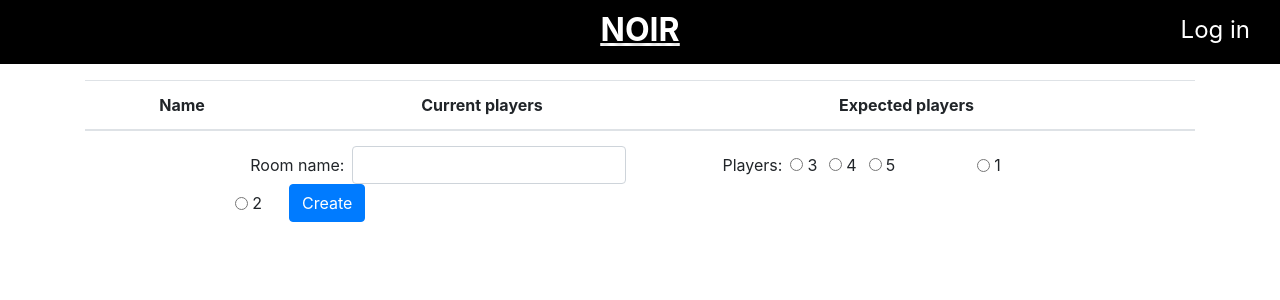
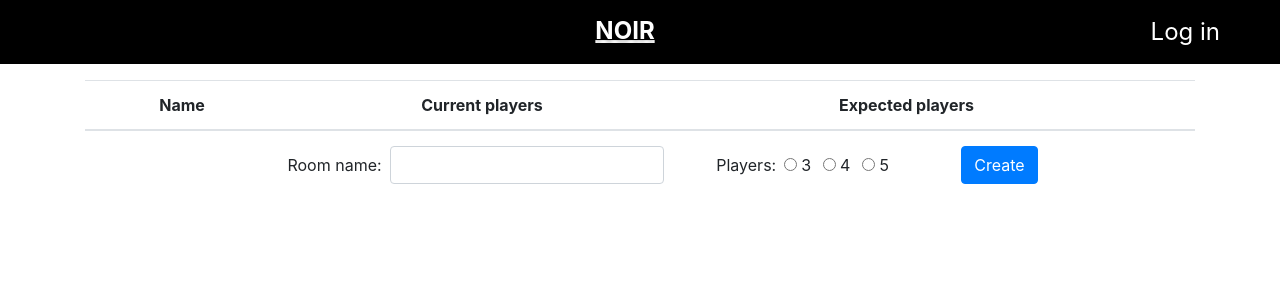
Before and after one commit to EgSergeenko/noir_boardgame, a Django app: page /lobby/ in a window 1280 px wide. Shown: the top 300 px of the page. Run offline with Django 3.2, Linux system fonts and the light colour scheme; lists and menus that the app fills with data are empty; some libraries are stand-ins or nearby versions.

Commit message:
Add README.md, Update requirements.txt, Fix header

```diff
--- a/game/static/css/styles.css
+++ b/game/static/css/styles.css
@@ -13,14 +13,8 @@ main {
     background-color: black;
 }
 
-.header-label {
-    font-size: 24px;
-    color: #f5f5f5;
-    cursor: pointer;
-}
 
 .logo {
-    font-size: 32px;
     color: #f5f5f5;
     text-align: center;
     font-weight: bold;
@@ -190,11 +184,17 @@ main {
     padding: 10px 15px;
     font-size: small;
     font-weight: bold;
-    height: 40vh;
     overflow-y: auto;
     z-index: 10;
     display: flex;
     flex-direction: column-reverse;
+    height: 20vh;
+}
+
+@media (min-width: 2000px) {
+    .action-log {
+        font-size: 20px;
+    }
 }
 
 .white-stripe {
@@ -252,9 +252,49 @@ main {
     vertical-align: middle;
 }
 
+.header-label {
+    font-size: 2.5vh;
+    color: #f5f5f5;
+    cursor: pointer;
+}
+
 .header-link {
     color: white;
+    font-size: 3vh;
 }
+
+button > .header-link {
+    font-size: 2.5vh;
+}
+
+@media (max-width: 600px) {
+    .header-link {
+        font-size: 2vh;
+    }
+
+    button > .header-link {
+        font-size: 1.1vh;
+    }
+
+    .header-label {
+        font-size: 1.1vh;
+    }
+}
+
+@media (max-width: 750px) and (min-width: 601px) {
+    .header-link {
+        font-size: 2vh;
+    }
+
+    button > .header-link {
+        font-size: 1.5vh;
+    }
+
+    .header-label {
+        font-size: 1.5vh;
+    }
+}
+
 
 .header-link:hover {
     color: white;
--- a/game/templates/game/base.html
+++ b/game/templates/game/base.html
@@ -13,8 +13,8 @@
 </head>
 <body>
 <header>
-    <div class="container-fluid header-content">
-        <div class="row d-flex align-items-center">
+    <div class="container-fluid header-content d-flex align-items-center">
+        <div class="w-100 row d-flex align-items-center justify-content-around">
             <div class="col">
                 <div class="float-left header-label">{% if room_name %}
                     <a class='header-link' href="{% url 'lobby' %}">⮨ {{ room_name }}</a>
@@ -30,8 +30,8 @@
             <div class="col">
                 <div class="float-right header-label d-flex">
                     {% if user.is_authenticated %}
-                        {{ user.username }} |
                         <form method="post" action="{% url 'logout' %}">
+                            {{ user.username }} |
                             {% csrf_token %}
                             <button style="background: none; border: none" type="submit">
                                 <a class="header-link">Log out</a>
--- a/game/templates/game/lobby.html
+++ b/game/templates/game/lobby.html
@@ -36,11 +36,11 @@
         <form class="form-inline justify-content-around" method="post">
             {% csrf_token %}
             <div class="row align-items-center">
-                <div class="form-group col-12 col-sm-12 col-md-7 col-lg-7 col-xl-7">
+                <div class="form-group col-8 col-md-7">
                     <label for="inputRoomName">Room name:</label>
                     <input class="ml-2 mr-2 form-control" type="text" id="inputRoomName" name="room_name" required>
                 </div>
-                <div class="form-group d-flex align-items-baseline mt-md-0 mt-lg-0 mt-sm-3 col-12 col-sm-5 col-md-4 col-lg-4 col-xl-4">
+                <div class="form-group d-flex align-items-baseline mt-md-0 mt-sm-3 col-6 col-sm-5 col-md-4">
                     <label class="mr-2">Players:</label>
                     <div class="form-check form-check-inline">
                         <input class="form-check-input" type="radio" name="players_number" id="inlineRadio1"
@@ -58,17 +58,7 @@
                         <label class="form-check-label" for="inlineRadio3">5</label>
                     </div>
                 </div>
-                           <div class="form-check form-check-inline">
-                                <input required class="form-check-input" type="radio" name="players_number" id="inlineRadio4"
-                                     value="1">
-                              <label class="form-check-label" for="inlineRadio4">1</label>
-                          </div>
-                           <div class="form-check form-check-inline">
-                               <input class="form-check-input" type="radio" name="players_number" id="inlineRadio5"
-                                      value="2">
-                               <label class="form-check-label" for="inlineRadio5">2</label>
-                          </div>
-                <div class="col-1 mt-sm-3 mt-0 mt-md-0 mt-lg-0">
+                <div class="col-sm-7 col-md-1 mt-sm-3 mt-0 mt-md-0 mt-lg-0">
                     <button class='btn btn-primary' type="submit">Create</button>
                 </div>
             </div>
--- a/game/views.py
+++ b/game/views.py
@@ -22,6 +22,8 @@ def room(request, room_name):
             return render(request, 'game/gamePage.html', {
                 'room_name': room_name
             })
+    if username in current_room.current_players:
+        return redirect('lobby/')
     if current_room.is_full and username not in current_room.current_players:
         return redirect('lobby/')
     return render(request, 'game/gamePage.html', {
@@ -51,7 +53,6 @@ def lobby(request):
         return redirect(f'/{room_name}')
 
     current_rooms = cache.get_or_set('rooms', {}, None)
-    print(current_rooms)
     return render(request, 'game/lobby.html',
                   context={'current_rooms': current_rooms, 'exists': exists})
 
--- a/requirements.txt
+++ b/requirements.txt
@@ -11,6 +11,7 @@ constantly==15.1.0
 cryptography==3.4.7
 daphne==3.0.2
 Django==3.2
+django-extensions==3.1.2
 hiredis==2.0.0
 hyperlink==21.0.0
 idna==3.1
@@ -28,4 +29,5 @@ Twisted==21.2.0
 twisted-iocpsupport==1.0.1
 txaio==21.2.1
 typing-extensions==3.7.4.3
+tzlocal==2.1
 zope.interface==5.3.0
```
Also changed, not shown: README.md (added).
